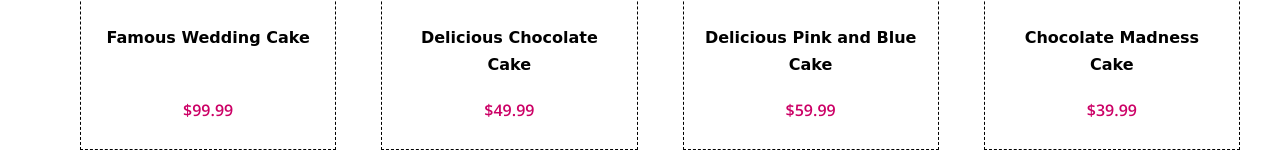
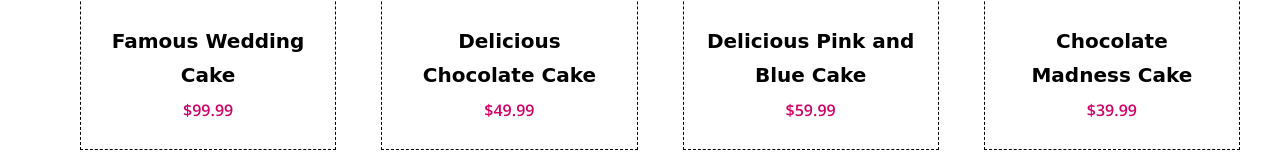
Before and after one commit to coderbennett/yourcakestore_project, a plain HTML site: page Products/Products.html in a window 1280 px wide. Shown: the part 410-562 px from the top of the page. Drawn offline with nearby package versions, Linux system fonts and the light colour scheme; a web font is replaced by a local one.

Commit message:
changed the font of name

```diff
--- a/Products/Products.css
+++ b/Products/Products.css
@@ -18,9 +18,10 @@
     margin-bottom: auto;
     margin-top: var(--spacing-large);
     font-family: 'Sansita Swashed', cursive;
-    font-weight: bold;
+    font-weight: 600;
     text-align: center;
     height: 100px;
+    font-size: 20px;
 }
 .products-element__img {
     max-width: 100%;
```
